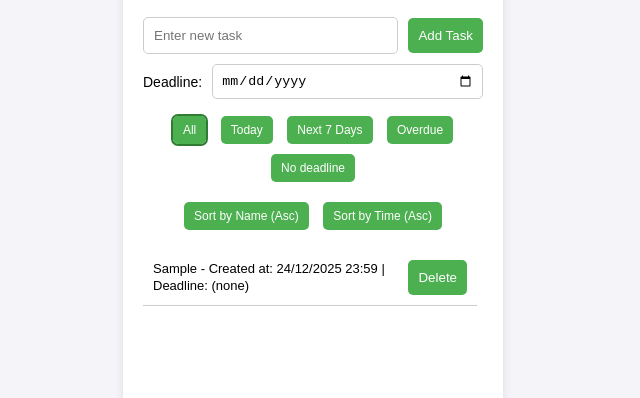
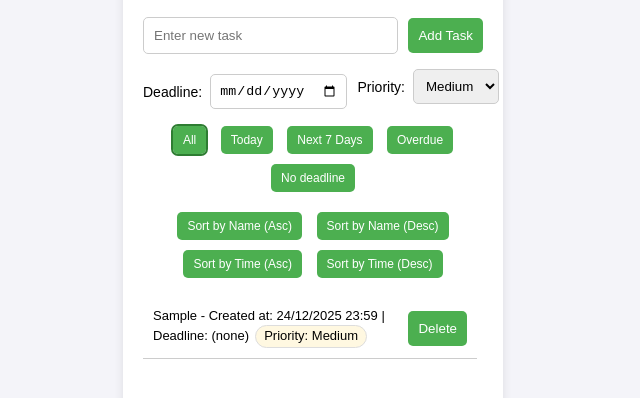
Before and after one commit to Thanhtruc99/todolist, a plain HTML site: page index.html in a window 1280 px wide. Both pictures are taken after typing "Sample" into the empty fields and a click on the button "Add Task". Shown: the part 140-538 px from the top of the page, without its empty margins (327-967 px from the left). Drawn offline with Linux system fonts and the light colour scheme.

Commit message:
Add files via upload

```diff
--- a/assets/script.js
+++ b/assets/script.js
@@ -1,12 +1,14 @@
+// Lấy các phần tử HTML cần thiết
 const taskInput = document.getElementById('new-task');
 const deadlineInput = document.getElementById('deadline');
+const priorityInput = document.getElementById('priority');
 const addTaskButton = document.getElementById('add-task');
 const taskList = document.getElementById('task-list');
 
 const sortAscButton = document.getElementById('sort-asc');
-/*const sortDescButton = document.getElementById('sort-desc');*/
+const sortDescButton = document.getElementById('sort-desc');
 const sortTimeAscButton = document.getElementById('sort-time-asc');
-/*const sortTimeDescButton = document.getElementById('sort-time-desc');*/
+const sortTimeDescButton = document.getElementById('sort-time-desc');
 
 // Filter buttons
 const filterAllBtn = document.getElementById('filter-all');
@@ -15,13 +17,13 @@ const filterUpcomingBtn = document.getElementById('filter-upcoming');
 const filterOverdueBtn = document.getElementById('filter-overdue');
 const filterNoneBtn = document.getElementById('filter-none');
 
-// Lấy dữ liệu từ LocalStorage
+// Lấy dữ liệu từ LocalStorage (nếu có)
 let tasks = JSON.parse(localStorage.getItem('tasks')) || [];
 
 // trạng thái filter
 let currentFilter = 'all';
 
-/* ========= FORMAT =========
+/* ========= FORMAT: đồng bộ ngày tháng =========
    - Created at: DD/MM/YYYY HH:mm
    - Deadline:   DD/MM/YYYY
 */
@@ -40,7 +42,7 @@ function formatDateOnly(ymd) {
   return `${d}/${m}/${y}`;
 }
 
-// ===== deadline "YYYY-MM-DD" =====
+// ===== Helpers về ngày tháng (deadline lưu "YYYY-MM-DD") =====
 function parseYMDToDate(ymd) {
   const [y, m, d] = ymd.split('-').map(Number);
   return new Date(y, m - 1, d);
@@ -53,7 +55,7 @@ function startOfToday() {
 
 function isOverdue(task) {
   if (!task.deadline) return false;
-  if (task.completed) return false;
+  if (task.completed) return false; // nếu muốn completed vẫn đỏ -> xóa dòng này
   const dl = parseYMDToDate(task.deadline);
   return dl < startOfToday();
 }
@@ -80,7 +82,13 @@ function setActiveFilterButton(activeBtn) {
   activeBtn.classList.add('active');
 }
 
-// ===== display =====
+function priorityLabel(p) {
+  if (p === 'high') return 'High';
+  if (p === 'low') return 'Low';
+  return 'Medium';
+}
+
+// ===== Hiển thị danh sách công việc =====
 function displayTasks() {
   taskList.innerHTML = '';
 
@@ -108,29 +116,37 @@ function displayTasks() {
     if (task.completed) li.classList.add('complete');
     if (isOverdue(task)) li.classList.add('overdue');
 
-    const taskText = document.createElement('span');
+    const left = document.createElement('span');
+    left.style.flex = '1';
 
     const createdText = formatDateTime(task.timestamp);
+    const deadlineText = task.deadline ? formatDateOnly(task.deadline) : '(none)';
+    const p = task.priority || 'medium';
 
-    let deadlineText = ' | Deadline: (none)';
-    if (task.deadline) {
-      deadlineText = ` | Deadline: ${formatDateOnly(task.deadline)}`;
-    }
+    // text chính
+    const textNode = document.createElement('span');
+    textNode.textContent = `${task.text} - Created at: ${createdText} | Deadline: ${deadlineText}`;
+    textNode.addEventListener('click', () => toggleTaskCompletion(realIndex));
 
-    taskText.textContent = `${task.text} - Created at: ${createdText}${deadlineText}`;
-    taskText.addEventListener('click', () => toggleTaskCompletion(realIndex));
+    // badge priority
+    const badge = document.createElement('span');
+    badge.classList.add('badge', p);
+    badge.textContent = `Priority: ${priorityLabel(p)}`;
+
+    left.appendChild(textNode);
+    left.appendChild(badge);
 
     const deleteButton = document.createElement('button');
     deleteButton.textContent = 'Delete';
     deleteButton.addEventListener('click', () => deleteTask(realIndex));
 
-    li.appendChild(taskText);
+    li.appendChild(left);
     li.appendChild(deleteButton);
     taskList.appendChild(li);
   });
 }
 
-// ===== add new =====
+// ===== Thêm công việc mới =====
 addTaskButton.addEventListener('click', () => {
   const taskText = taskInput.value.trim();
   if (!taskText) return;
@@ -139,28 +155,30 @@ addTaskButton.addEventListener('click', () => {
     text: taskText,
     completed: false,
     timestamp: Date.now(),
-    deadline: deadlineInput.value ? deadlineInput.value : null // "YYYY-MM-DD"
+    deadline: deadlineInput.value ? deadlineInput.value : null, // "YYYY-MM-DD"
+    priority: priorityInput ? priorityInput.value : 'medium'     // ✅ priority
   });
 
   taskInput.value = '';
   deadlineInput.value = '';
+  if (priorityInput) priorityInput.value = 'medium';
   saveTasks();
   displayTasks();
 });
 
-// ===== save to LocalStorage =====
+// ===== Lưu công việc vào LocalStorage =====
 function saveTasks() {
   localStorage.setItem('tasks', JSON.stringify(tasks));
 }
 
-// ===== finish =====
+// ===== Đánh dấu công việc là hoàn thành =====
 function toggleTaskCompletion(index) {
   tasks[index].completed = !tasks[index].completed;
   saveTasks();
   displayTasks();
 }
 
-// ===== delete =====
+// ===== Xóa công việc =====
 function deleteTask(index) {
   tasks.splice(index, 1);
   saveTasks();
@@ -174,11 +192,11 @@ sortAscButton.addEventListener('click', () => {
   displayTasks();
 });
 
-/*sortDescButton.addEventListener('click', () => {
+sortDescButton.addEventListener('click', () => {
   tasks.sort((a, b) => b.text.localeCompare(a.text));
   saveTasks();
   displayTasks();
-});*/
+});
 
 sortTimeAscButton.addEventListener('click', () => {
   tasks.sort((a, b) => a.timestamp - b.timestamp);
@@ -186,11 +204,11 @@ sortTimeAscButton.addEventListener('click', () => {
   displayTasks();
 });
 
-/*sortTimeDescButton.addEventListener('click', () => {
+sortTimeDescButton.addEventListener('click', () => {
   tasks.sort((a, b) => b.timestamp - a.timestamp);
   saveTasks();
   displayTasks();
-});*/
+});
 
 // ===== Filters =====
 filterAllBtn.addEventListener('click', () => {
@@ -223,4 +241,5 @@ filterNoneBtn.addEventListener('click', () => {
   displayTasks();
 });
 
+// Hiển thị lại danh sách công việc khi tải lại trang
 displayTasks();
--- a/assets/style.css
+++ b/assets/style.css
@@ -145,3 +145,41 @@ button:hover {
   text-decoration: line-through;
   color: #888;
 }
+
+/* Meta row: deadline + priority */
+.meta-row {
+  margin-top: 10px;
+  display: flex;
+  gap: 10px;
+}
+
+.deadline-row,
+.priority-row {
+  flex: 1;
+  display: flex;
+  gap: 8px;
+  align-items: center;
+  font-size: 14px;
+}
+
+#priority {
+  flex: 1;
+  padding: 8px;
+  border: 1px solid #ccc;
+  border-radius: 5px;
+}
+
+/* Badge priority */
+.badge {
+  display: inline-block;
+  padding: 2px 8px;
+  border-radius: 999px;
+  font-size: 12px;
+  margin-left: 6px;
+  white-space: nowrap;
+  border: 1px solid #ddd;
+}
+
+.badge.low { background: #e8f5e9; }
+.badge.medium { background: #fff8e1; }
+.badge.high { background: #ffebee; border-color: #ffcdd2; }
--- a/index.html
+++ b/index.html
@@ -15,12 +15,22 @@
       <button id="add-task">Add Task</button>
     </div>
 
-    <div class="deadline-row">
-      <label for="deadline">Deadline:</label>
-      <input type="date" id="deadline" />
+    <div class="meta-row">
+      <div class="deadline-row">
+        <label for="deadline">Deadline:</label>
+        <input type="date" id="deadline" />
+      </div>
+
+      <div class="priority-row">
+        <label for="priority">Priority:</label>
+        <select id="priority">
+          <option value="low">Low</option>
+          <option value="medium" selected>Medium</option>
+          <option value="high">High</option>
+        </select>
+      </div>
     </div>
 
-    <!-- ✅ Filter deadline -->
     <div id="filter-options">
       <button id="filter-all" class="active">All</button>
       <button id="filter-today">Today</button>
@@ -31,9 +41,9 @@
 
     <div id="sort-options">
       <button id="sort-asc">Sort by Name (Asc)</button>
-      <!-- <button id="sort-desc">Sort by Name (Desc)</button> -->
+      <button id="sort-desc">Sort by Name (Desc)</button>
       <button id="sort-time-asc">Sort by Time (Asc)</button>
-      <!-- <button id="sort-time-desc">Sort by Time (Desc)</button> -->
+      <button id="sort-time-desc">Sort by Time (Desc)</button>
     </div>
 
     <ul id="task-list"></ul>
```
